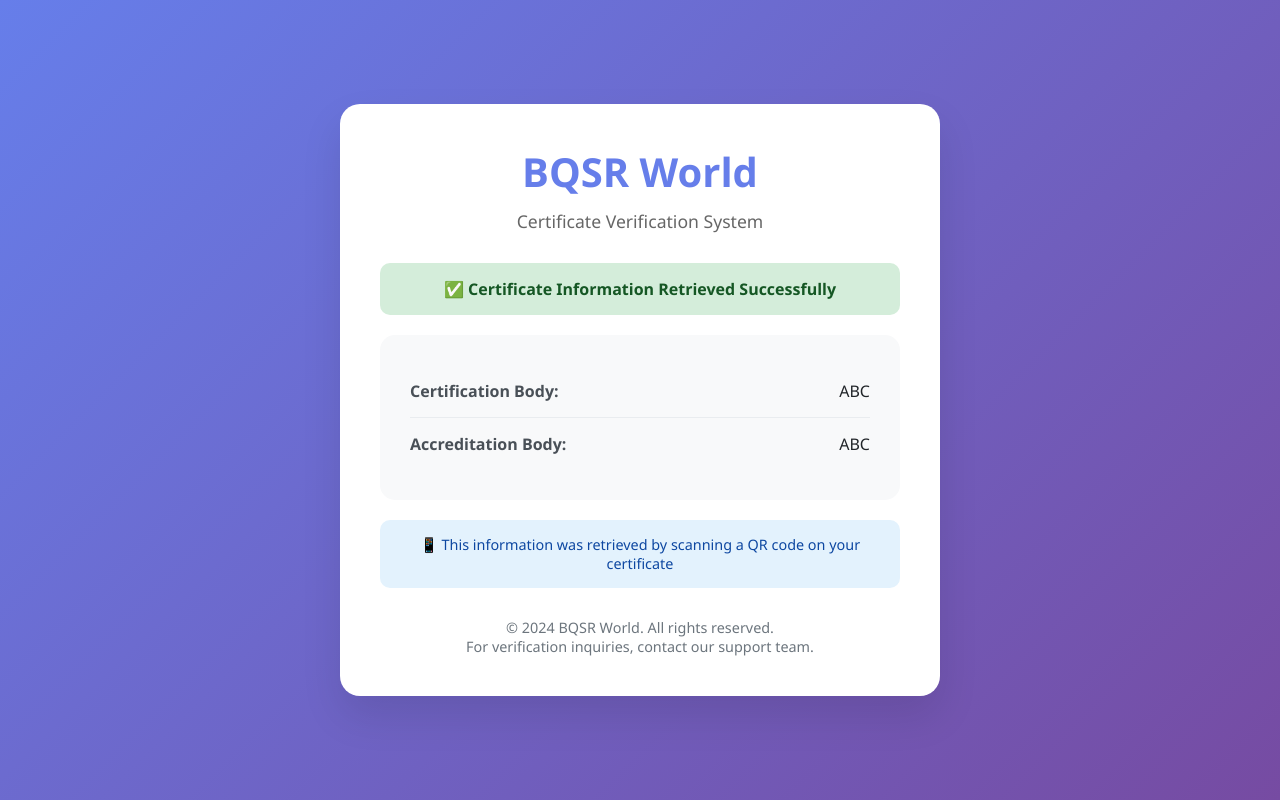
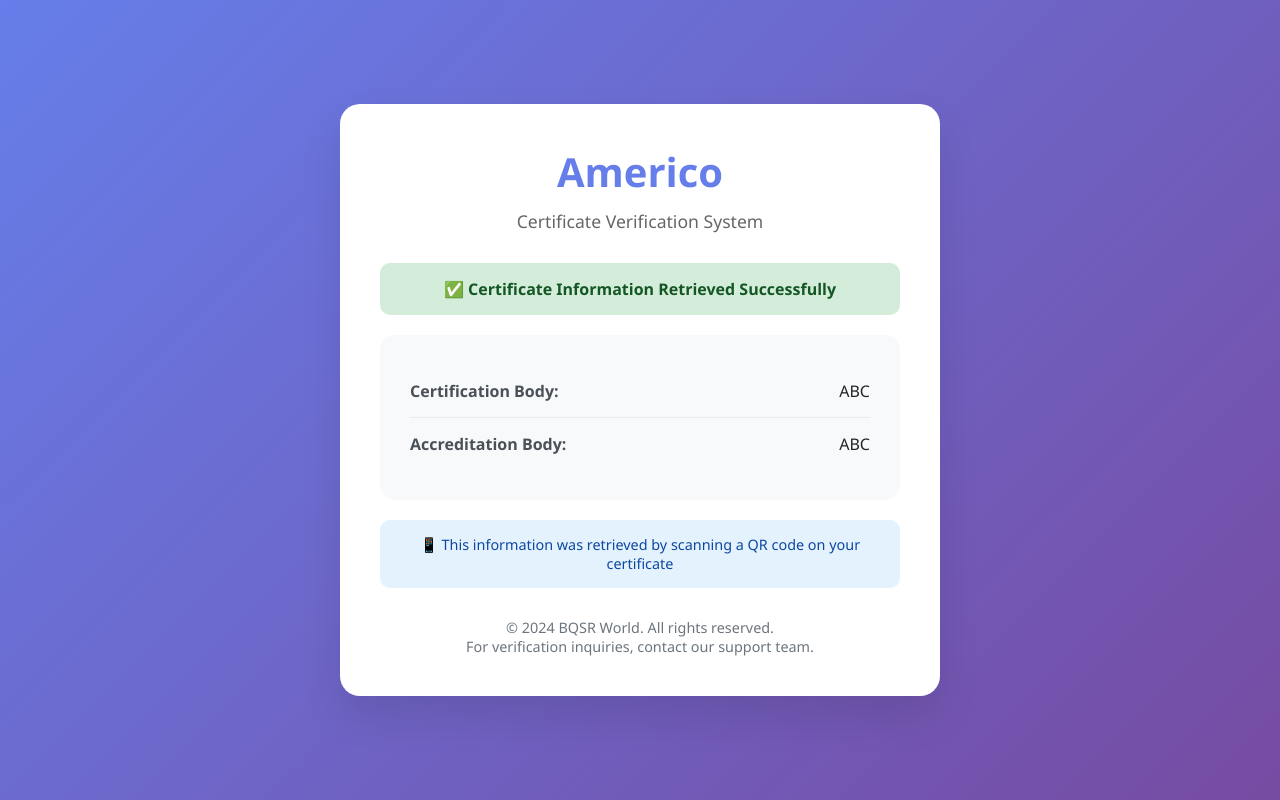
Before and after one commit to salesqr/certificate-verification, a plain HTML site: page index.html in a window 1280 px wide. Drawn offline with Linux system fonts and the light colour scheme.

Commit message:
Update index.html

```diff
--- a/index.html
+++ b/index.html
@@ -3,7 +3,7 @@
 <head>
     <meta charset="UTF-8">
     <meta name="viewport" content="width=device-width, initial-scale=1.0">
-    <title>Certificate Verification - BQSR World</title>
+    <title>Americo</title>
     <style>
         * {
             margin: 0;
@@ -123,7 +123,7 @@
 </head>
 <body>
     <div class="container">
-        <div class="logo">BQSR World</div>
+        <div class="logo">Americo</div>
         <div class="subtitle">Certificate Verification System</div>
 
         <div class="status">
```
